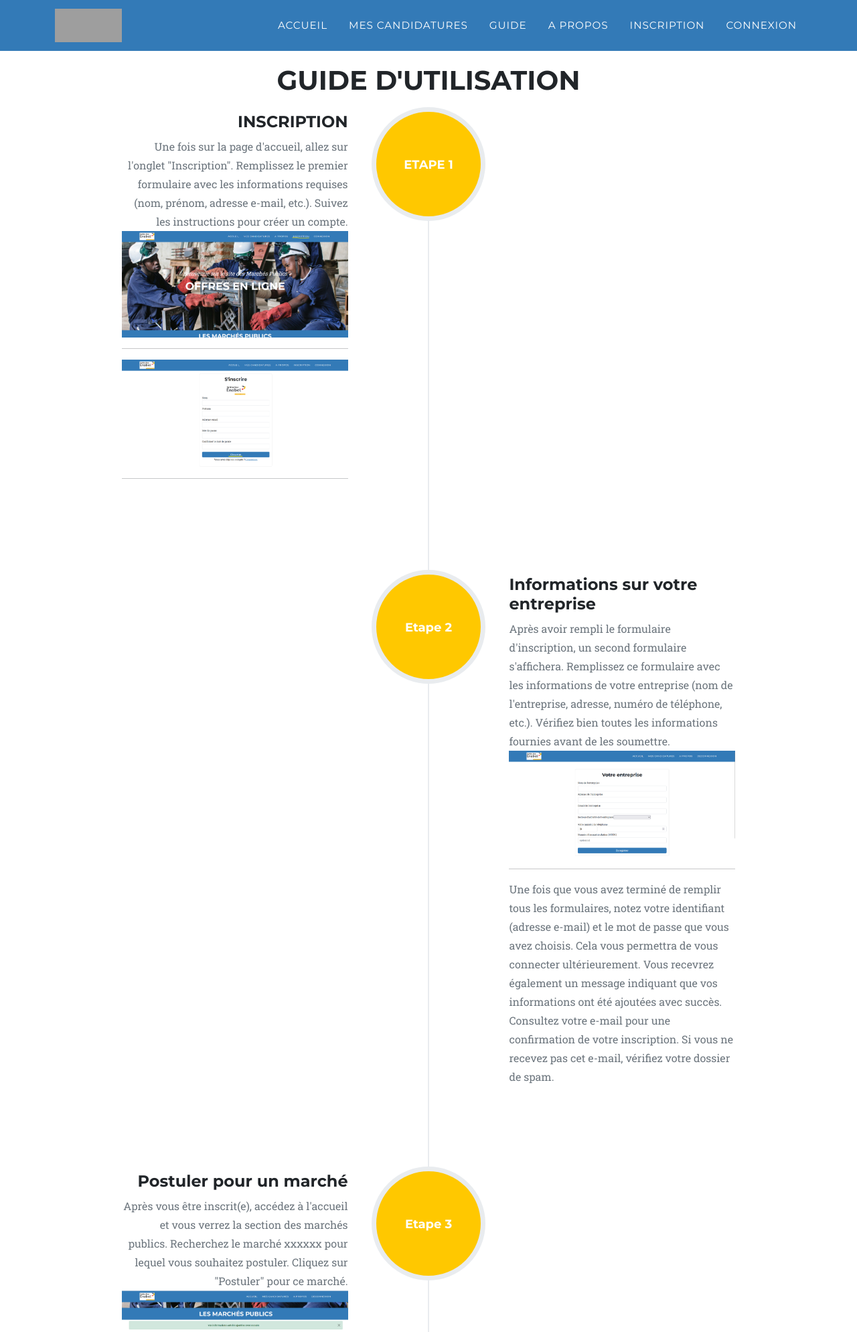
After one commit to Diaffara6/offresenligne, a Django app: page /guide in a window 1280 px wide. The commit adds this page. Shown: the top 1989 px of the page at 67% size. Run offline with Django 4.2, Linux system fonts and the light colour scheme; some libraries are stand-ins or nearby versions; grey boxes are pictures that could not be loaded.

Commit message:
ajout du guide d'utilisation

```diff
--- a/app_blog/templates/base.html
+++ b/app_blog/templates/base.html
@@ -31,6 +31,8 @@
                     <ul class="navbar-nav text-uppercase ms-auto py-4 py-lg-0">
                         <li class="nav-item"><a class="nav-link" href="{% url 'index' %}">Accueil</a></li>
                         <li class="nav-item"><a class="nav-link" href="{% url 'candidature' %}">Mes candidatures</a></li>
+                        <li class="nav-item"><a class="nav-link" href="{% url 'guide' %}">Guide</a></li>
+
                         <li class="nav-item"><a class="nav-link" href="{% url 'apropos' %}">A propos</a></li>
                          {% if not user.is_authenticated  %}
                         <li class="nav-item"><a class="nav-link" href="{% url 'inscription' %}">Inscription</a></li>
--- /dev/null
+++ b/app_blog/templates/blog/guide.html
@@ -0,0 +1,143 @@
+{% extends 'base.html'%}
+{% load static %}
+{% block content %}
+
+     <!-- About-->
+        <section class="page-section" id="about">
+            <div class="container">
+                <div class="text-center">
+                    <h2 class="section-heading text-uppercase">Guide d'utilisation </h2>
+
+                </div>
+                <ul class="timeline">
+                    <li>
+                        <div class="timeline-image"><h4>
+
+                                <br />
+                               ETAPE 1
+                                <br />
+
+                            </h4></div>
+                        <div class="timeline-panel">
+                            <div class="timeline-heading">
+                                <h4></h4>
+                                <h4 class="subheading">INSCRIPTION</h4>
+                            </div>
+                            <div class="timeline-body"><p class="text-muted">
+
+                                    Une fois sur la page d'accueil, allez sur l'onglet "Inscription".
+                                    Remplissez le premier formulaire avec les informations requises (nom, prénom, adresse e-mail, etc.).
+                                    Suivez les instructions pour créer un compte.
+                                <img class=" h-100 w-100  img-fluid" src="{% static 'et1.png' %}" alt="..." /><hr>
+                                <img class=" h-100 w-100  img-fluid" src="{% static 'et1-1.png' %}" alt="..." />
+                                <hr>
+                            </p></div>
+                        </div>
+                    </li>
+                    <li class="timeline-inverted">
+                        <div class="timeline-image"><h4>
+
+                                <br />
+                               Etape 2
+                                <br />
+
+                            </h4></div>
+                        <div class="timeline-panel">
+                            <div class="timeline-heading">
+                                <h4> </h4>
+                                    <h4 class="subheading">Informations sur votre entreprise</h4>
+                            </div>
+                            <div class="timeline-body"><p class="text-muted">Après avoir rempli le formulaire d'inscription, un second formulaire s'affichera.
+Remplissez ce formulaire avec les informations de votre entreprise (nom de l'entreprise, adresse, numéro de téléphone, etc.).
+Vérifiez bien toutes les informations fournies avant de les soumettre.</p>
+                                <img class=" h-100 w-100  img-fluid" src="{% static 'et2.png' %}" alt="..." /><hr>
+                                <p class="text-muted">Une fois que vous avez terminé de remplir tous les formulaires, notez votre identifiant (adresse e-mail) et le mot de passe que vous avez choisis. Cela vous permettra de vous connecter ultérieurement.
+Vous recevrez également un message indiquant que vos informations ont été ajoutées avec succès.
+Consultez votre e-mail pour une confirmation de votre inscription. Si vous ne recevez pas cet e-mail, vérifiez votre dossier de spam.</p>
+
+
+</div>
+                        </div>
+                    </li>
+
+                    <li >
+                        <div class="timeline-image"><h4>
+
+                                <br />
+                               Etape 3
+                                <br />
+
+                            </h4></div>
+                        <div class="timeline-panel">
+                            <div class="timeline-heading">
+                                <h4></h4>
+                                <h4 class="subheading">Postuler pour un marché
+</h4>
+                            </div>
+                            <div class="timeline-body"><p class="text-muted">
+    Après vous être inscrit(e), accédez à l'accueil et vous verrez la section des marchés publics.
+Recherchez le marché xxxxxx pour lequel vous souhaitez postuler.
+                                Cliquez sur "Postuler" pour ce marché.</p>
+                    <img class=" h-100 w-100  img-fluid" src="{% static 'et3.png' %}" alt="..." /><hr>
+
+
+
+                           <p class="text-muted"> Suivez les instructions pour téléverser les documents demandés.
+Une fois les documents sont téléversés, cliquez sur "Je postule" pour valider votre candidature. </p>
+ <hr>
+                                <img class=" h-100 w-100  img-fluid" src="{% static 'et4.png' %}" alt="..." />
+
+                                <hr>
+                                <p class="text-muted"> Après la soumission, Vérifiez vos e-mails pour une confirmation de votre candidature.
+                                    Assurez-vous que vous avez bien reçu une confirmation pour valider que votre candidature a été soumise avec succès.</p>
+
+                            </div>
+                        </div>
+                    </li>
+                     <li class="timeline-inverted">
+                        <div class="timeline-image"><h4>
+
+                                <br />
+                               Etape 4
+                                <br />
+
+                            </h4></div>
+                        <div class="timeline-panel">
+                            <div class="timeline-heading">
+                                <h4> </h4>
+                                    <h4 class="subheading">Voir L'etat de vos candidatures</h4>
+                            </div>
+                            <div class="timeline-body"><p class="text-muted">Cliquer sur l'onglet (mes candidatures) pour voir l'evolution de vos candidatures
+                            </p>
+                                <img class=" h-100 w-100  img-fluid" src="{% static 'et5.png' %}" alt="..." /><hr>
+                                <img class=" h-100 w-100  img-fluid" src="{% static 'et6.png' %}" alt="..." />
+                                <h4 class="subheading">Conseil Supplementaire </h4>
+                                <p class="text-muted">
+                                    Notez bien votre mot de passe lors de la création de votre compte.
+Assurez-vous que tous les documents nécessaires sont prêts avant de commencer le processus de candidature.
+Si vous avez des questions ou des problèmes, consultez la section guide de la plateforme ou contactez le support technique.
+En suivant ces étapes, vous devriez être en mesure de vous inscrire, de renseigner les informations sur votre entreprise, de postuler pour un marché et de vérifier vos candidatures sans difficulté
+                                </p>
+
+
+</div>
+                        </div>
+                    </li>
+
+
+                    <li class="timeline-inverted">
+                        <div class="timeline-image">
+                            <h4>
+
+                                <br />
+                              MERCI !!!
+                                <br />
+
+                            </h4>
+                        </div>
+                    </li>
+                </ul>
+            </div>
+        </section>
+
+{% endblock%}
--- a/app_blog/urls.py
+++ b/app_blog/urls.py
@@ -11,6 +11,7 @@ urlpatterns = [
     path('ma_candidature', ma_candidature, name='candidature'),
     path('inscription', inscription, name='inscription'),
     path('apropos', apropos, name='apropos'),
+    path('guide', guide, name='guide'),
     path('postuler/<str:id>', postuler, name='postuler'),
     path('reset_password', views.PasswordResetView.as_view(template_name='blog/password_reset.html'),
          name='reset_password'),
--- a/app_blog/views.py
+++ b/app_blog/views.py
@@ -228,6 +228,9 @@ def index(request):
     context = {'offres': offres}
     return render(request=request, template_name='blog2/index.html', context=context)
 
+def guide(request):
+    return render(request=request, template_name='blog/guide.html')
+
 
 
 def detail(request, id):
@@ -274,10 +277,10 @@ def postuler(request, id):
                         return redirect(request.META.get('HTTP_REFERER'))
 
                     elif fichier:
-                        if fichier.name.endswith(('.docx', '.pdf','.xlsx')):
+                        if fichier.name.endswith('.pdf'):
                             setattr(candidature, proposition_fields[i], fichier)
                         else:
-                            messages.error(request, f"Format de fichier incorrect (pdf ou docx) pour le fichier {i + 1}.")
+                            messages.error(request, f"Format de fichier incorrect (pdf uniquement)  pour le fichier {i + 1}.")
                             return redirect(request.META.get('HTTP_REFERER'))
 
                 candidature.save()
```
Also changed, not shown: app_blog/templates/blog/apropos.html (deleted, +0 -66 lines), app_blog/templates/blog/entreprise.html (+25 -17 lines), app_blog/templates/blog/index.html (deleted, +0 -98 lines), app_admin/views.py (line endings or trailing spaces), app_blog/static/et1-1.png (added), app_blog/static/et1.png (added), app_blog/static/et2.png (added), app_blog/static/et3.png (added), app_blog/static/et4.png (added), app_blog/static/et5.png (added), app_blog/static/et6.png (added), db.sqlite3, 2 other files.
